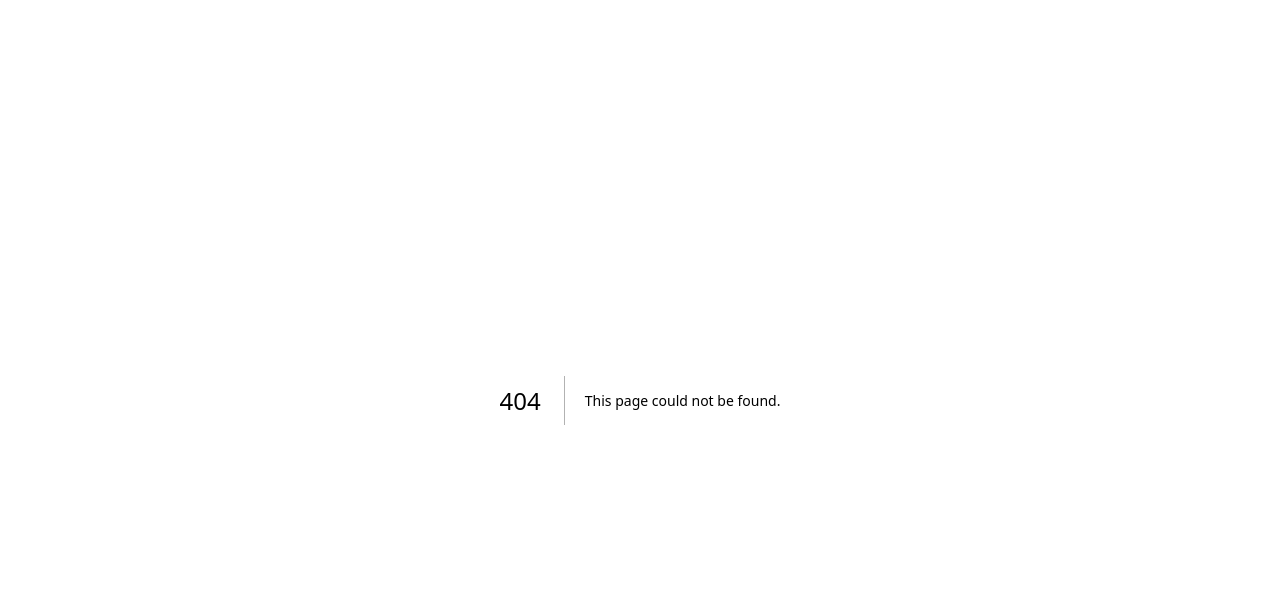
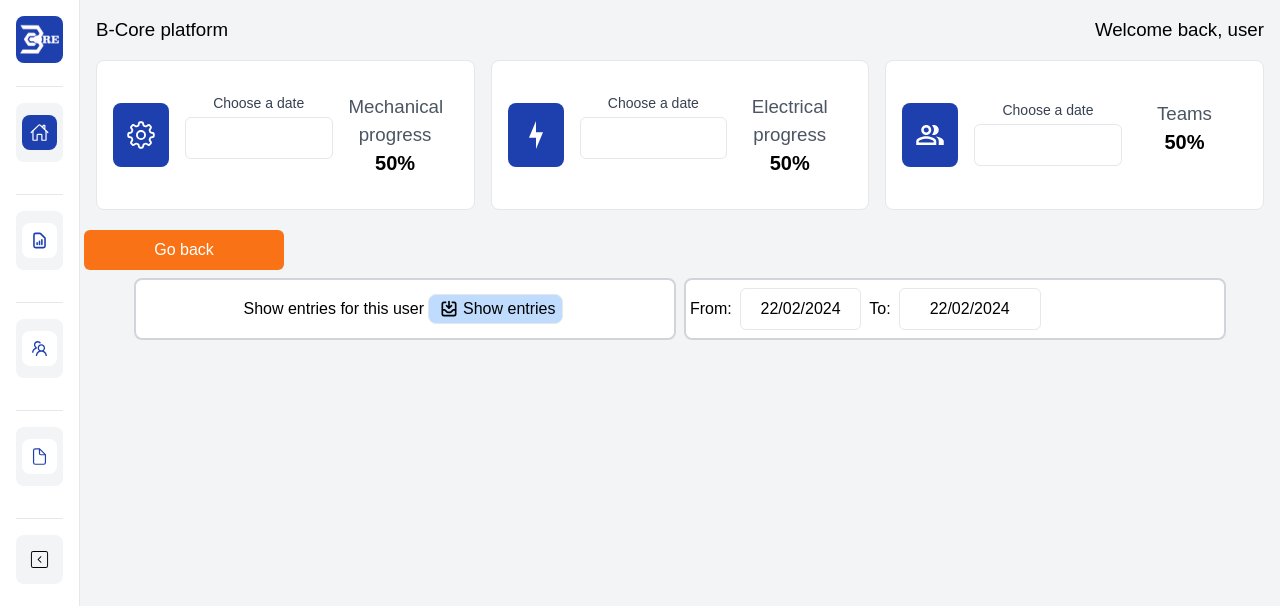
Before and after one commit to LMartin1998/BCorePlatform-Deploy, a Next.js app: page /teams/user/1 in a window 1280 px wide. Before the commit this address had no page. Shown: the top 606 px of the page. Built offline with nearby package versions, Linux system fonts and the light colour scheme.

Commit message:
fixed routing

```diff
--- a/src/app/(singlegrid)/teams/[id]/page.jsx
+++ /dev/null
@@ -1,27 +0,0 @@
-"use client";
-import Header from "@/app/components/Header";
-import TopCards from "@/app/components/TopCards";
-import { TeamsContext } from "@/app/contexts/TeamsContext";
-import { useParams } from "next/navigation";
-import { useContext } from "react";
-
-export default function UserId() {
-  const { user, goToTable } = useContext(TeamsContext);
-  const params = useParams();
-  console.log(params);
-  console.log(user);
-  return (
-    <>
-      <Header></Header>
-      <TopCards></TopCards>
-      <div className="flex">
-        <button
-          className="bg-orange-500 text-white px-3 py-1 rounded-md focus:outline-none hover:bg-orange-600"
-          onClick={goToTable}
-        >
-          Go back
-        </button>
-      </div>
-    </>
-  );
-}
--- /dev/null
+++ b/src/app/(singlegrid)/teams/user/[id]/page.jsx
@@ -0,0 +1,65 @@
+"use client";
+import Header from "@/app/components/Header";
+import TopCards from "@/app/components/TopCards";
+import { TeamsContext } from "@/app/contexts/TeamsContext";
+import { useParams } from "next/navigation";
+import { useContext } from "react";
+import { HiOutlineInboxIn } from "react-icons/hi";
+import TeamsDatePicker from "@/app/components/teams/TeamsDatePicker";
+
+export default function UserId() {
+  const { user, goToTable, fromDate, updateFromDate, toDate, updateToDate } =
+    useContext(TeamsContext);
+  const params = useParams();
+  console.log(params);
+  console.log(user);
+  return (
+    <main className="bg-gray-100 min-h-screen">
+      <Header></Header>
+      <TopCards></TopCards>
+      <div className="flex flex-col justify-center items-center">
+        <div className="w-full justify-start items-center">
+          <button
+            className="w-1/6 h-10 bg-orange-500 text-white px-3 py-1 rounded-md focus:outline-none hover:bg-orange-600 m-1"
+            onClick={goToTable}
+          >
+            Go back
+          </button>
+        </div>
+        <div className="w-full h-full flex justify-center items-center">
+          <div className="w-11/12 h-full">
+            <div className="w-full flex">
+              <div className="flex w-1/2 border-2 border-gray-300 rounded-lg m-1 justify-center items-center bg-white">
+                Show entries for this user
+                <button className="w-1/4 flex justify-center items-center border rounded-lg bg-blue-200 m-1">
+                  <HiOutlineInboxIn
+                    className="m-1"
+                    size={20}
+                  ></HiOutlineInboxIn>
+                  Show entries
+                </button>
+              </div>
+              <div className="flex w-1/2 border-2 border-gray-300 rounded-lg m-1 justify-center items-center bg-white">
+                <div className="flex w-1/3 m-1 justify-center items-center">
+                  <div className="flex mr-2">From:</div>
+                  <TeamsDatePicker
+                    date={fromDate}
+                    updateDate={updateFromDate}
+                  ></TeamsDatePicker>
+                </div>
+                <div className="flex w-1/3 m-1 justify-center items-center">
+                  <div className="flex mr-2">To:</div>
+                  <TeamsDatePicker
+                    date={toDate}
+                    updateDate={updateToDate}
+                  ></TeamsDatePicker>
+                </div>
+                <div className="w-1/3 m-1"></div>
+              </div>
+            </div>
+          </div>
+        </div>
+      </div>
+    </main>
+  );
+}
--- /dev/null
+++ b/src/app/Components/teams/DateRange.jsx
@@ -0,0 +1,3 @@
+export default function DateRange() {
+  return;
+}
--- /dev/null
+++ b/src/app/Components/teams/TeamsDatePicker.jsx
@@ -0,0 +1,23 @@
+import { useState } from "react";
+import ReactDatePicker from "react-datepicker";
+
+export default function TeamsDatePicker({ date, updateDate }) {
+  //   const [selectedDate, setSelectedDate] = useState(new Date());
+
+  //   const updateSelectedDate = (date) => {
+  //     console.log(date);
+  //     setSelectedDate(date);
+  //   };
+
+  return (
+    <div className="w-full rounded-md flex flex-col justify-center items-center">
+      <ReactDatePicker
+        selected={date}
+        onChange={updateDate}
+        dateFormat={"dd/MM/yyyy"}
+        className="mt-1 mb-1 p-2 w-full border rounded-md text-center"
+        startDate={date}
+      ></ReactDatePicker>
+    </div>
+  );
+}
--- a/src/app/Contexts/TeamsContext.jsx
+++ b/src/app/Contexts/TeamsContext.jsx
@@ -17,7 +17,7 @@ function TeamsProvider({ children }) {
     const info = filteredUser ? Number(filteredUser.id) : "";
     setUserInfoId(info);
     setUser(usersList.filter((u) => u.id == info));
-    router.push(`/teams/id/${userInfoId}`);
+    router.push(`/teams/user/${info}`);
   };
 
   const goToTable = (e) => {
@@ -27,9 +27,31 @@ function TeamsProvider({ children }) {
     router.push("/teams");
   };
 
+  const [fromDate, setFromDate] = useState(new Date());
+  const updateFromDate = (date) => {
+    setFromDate(date);
+  };
+  const [toDate, setToDate] = useState(new Date());
+  const updateToDate = (date) => {
+    setToDate(date);
+  };
+
   return (
     <TeamsContext.Provider
-      value={{ usersList, setUsersList, userInfoId, updateUserInfoId, user, goToTable }}
+      value={{
+        usersList,
+        setUsersList,
+        userInfoId,
+        updateUserInfoId,
+        user,
+        goToTable,
+        fromDate,
+        setFromDate,
+        updateFromDate,
+        toDate,
+        setToDate,
+        updateToDate,
+      }}
     >
       {children}
     </TeamsContext.Provider>
```
